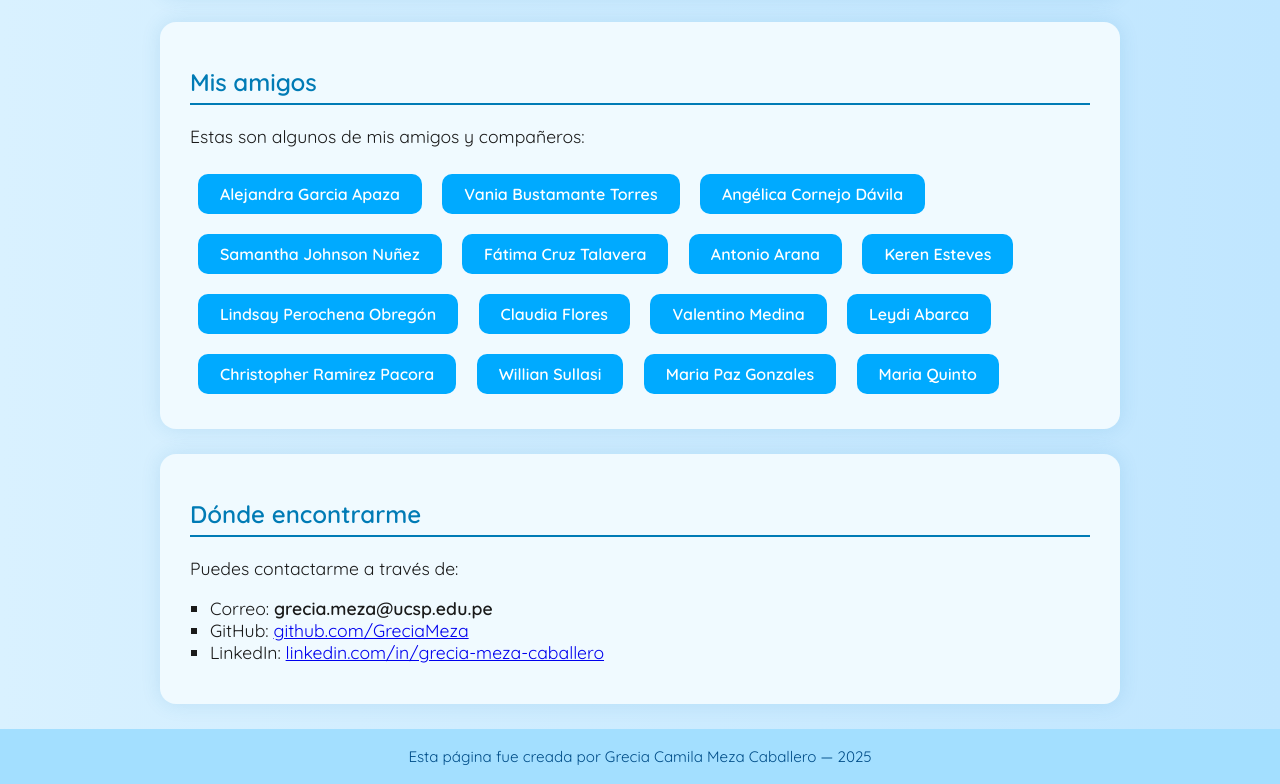
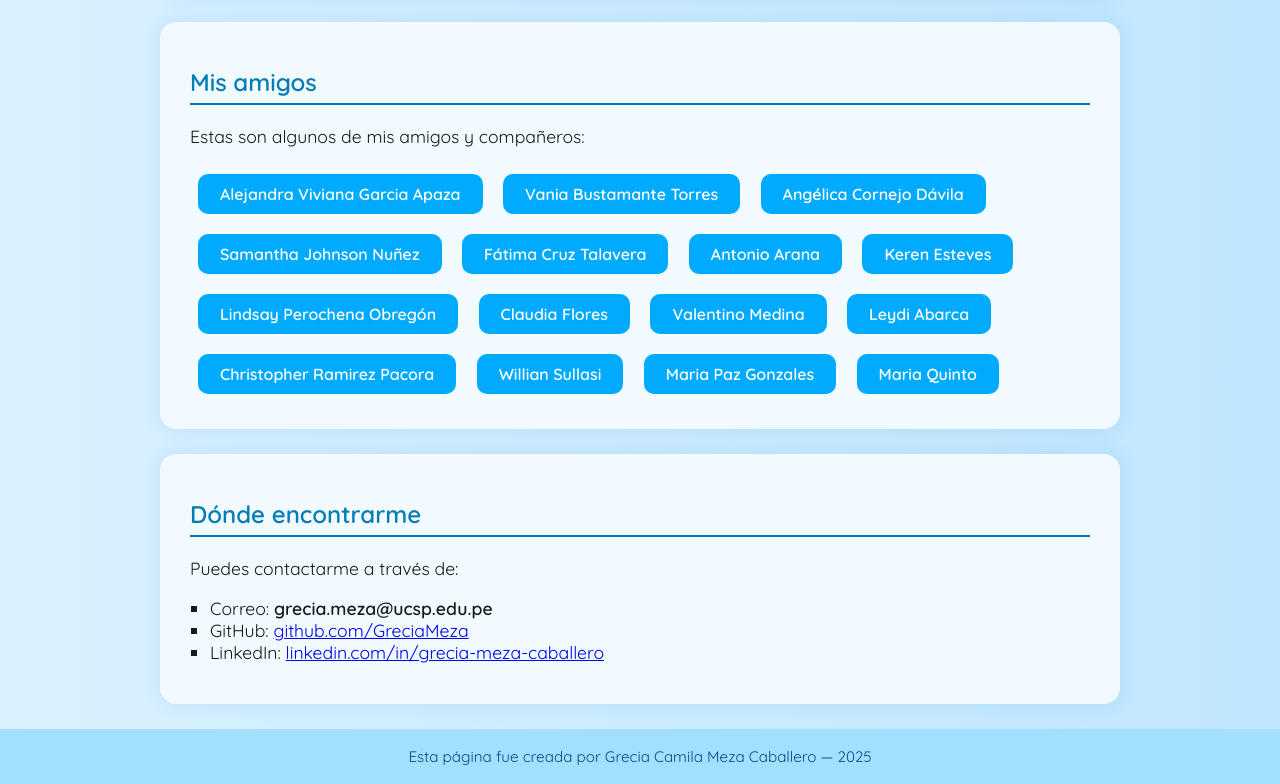
Before and after one commit to GreciaMeza/Grecia-Meza-page, a plain HTML site: page index.html in a window 1280 px wide. Shown: the part 896-1680 px from the top of the page. Drawn offline with Linux system fonts and the light colour scheme.

Commit message:
index.html

```diff
--- a/index.html
+++ b/index.html
@@ -137,7 +137,7 @@
   <section id="amigos">
     <h2>Mis amigos</h2>
     <p>Estas son algunos de mis amigos y compañeros:</p>
-    <a href="https://AlejandraGarcia10.github.io/AlejandraVivianaGarciaApaza" class="button">Alejandra Garcia Apaza</a>
+    <a href="https://AlejandraGarcia10.github.io/AlejandraVivianaGarciaApaza" class="button">Alejandra Viviana Garcia Apaza</a>
     <a href="https://vaniabusta10.github.io/" class="button">Vania Bustamante Torres</a>
     <a href="https://angelicacornejod.github.io/AngelicaCorrnejo/" class="button">Angélica Cornejo Dávila</a>
     <a href="https://sam061006.github.io/Samantha-M-a-Johnson-N-ez/" class="button">Samantha Johnson Nuñez</a>
```
